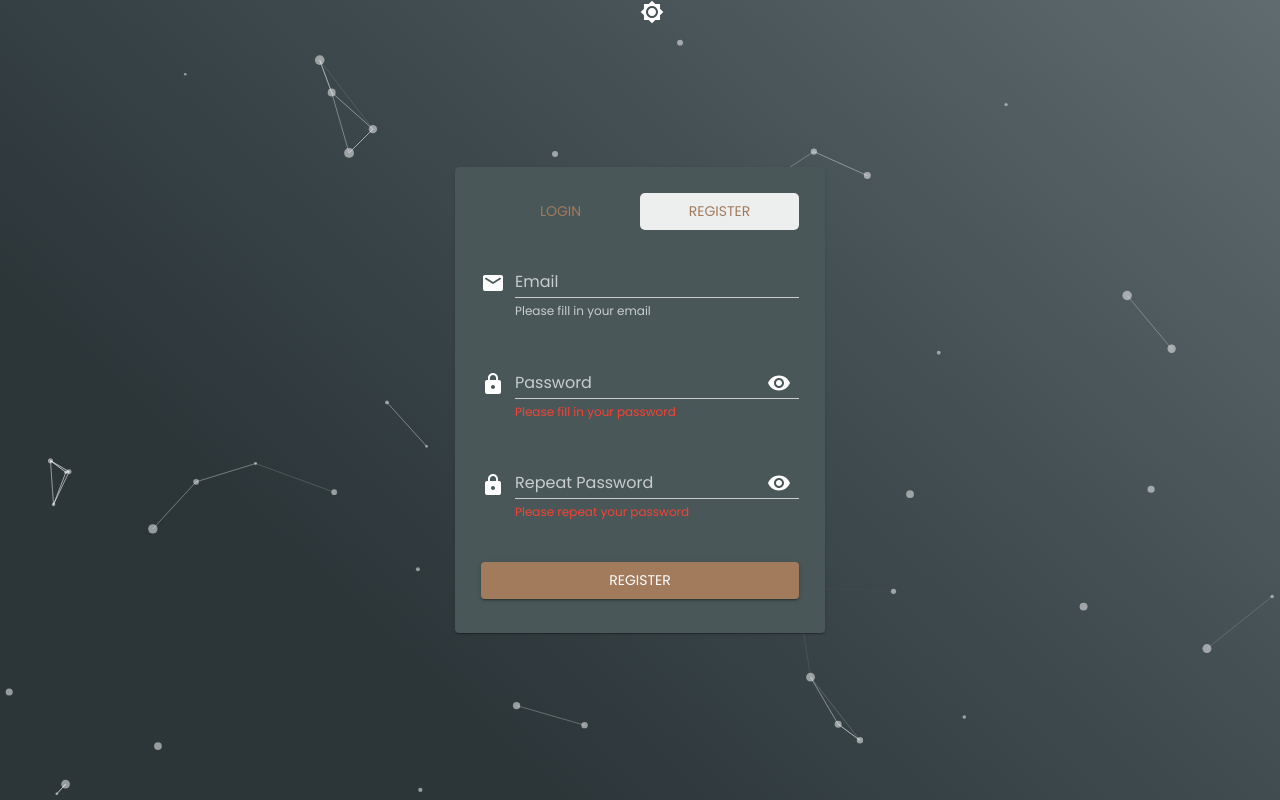
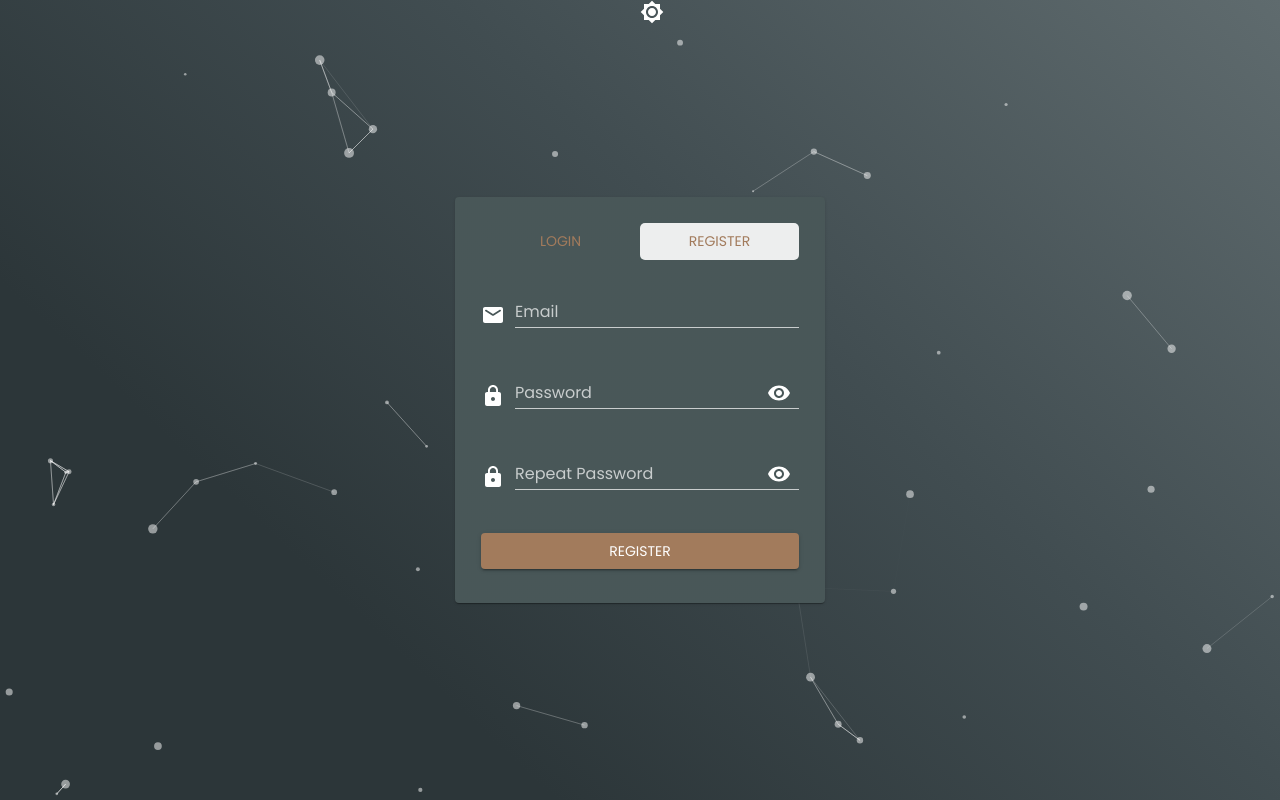
Before and after one commit to jia-wei-00/material_template, a React (Vite) app: page / in a window 1280 px wide. Both pictures are taken after a click on the button "REGISTER". Built offline with nearby package versions, Linux system fonts and the light colour scheme.

Commit message:
add validation connect the function to firebase auth

```diff
--- a/src/App.tsx
+++ b/src/App.tsx
@@ -25,7 +25,9 @@ const App: React.FC = () => {
 
         <Routes>
           {!authStore.user ? (
-            <Route path="/" element={<LoginPage />} />
+            <>
+              <Route path="/" element={<LoginPage />} />
+            </>
           ) : (
             <Route path="/" element={<HomePage />} />
           )}
--- a/src/pages/login.tsx
+++ b/src/pages/login.tsx
@@ -11,7 +11,6 @@ import {
   Input,
   InputAdornment,
   InputLabel,
-  TextField,
 } from "@mui/material";
 import {
   EmailRounded,
@@ -22,31 +21,37 @@ import {
 import { motion } from "framer-motion";
 import { HomeParticle } from "../components";
 import { authStore } from "../stores";
+import { useForm, SubmitHandler } from "react-hook-form";
+import { zodResolver } from "@hookform/resolvers/zod";
+import { registerSchema, loginSchema } from "../schemas/login-page-schemas";
+import { InputData } from "../types/form";
 
 const LoginPage: React.FC = () => {
   const [showPassword, setShowPassword] = React.useState<boolean>(false);
   const [showRepeatPassword, setShowRepeatPassword] =
     React.useState<boolean>(false);
   const [active, setActive] = React.useState<string>("login");
-  const [email, setEmail] = React.useState<string>("");
-  const [password, setPassword] = React.useState<string>("");
-  const [repeatPassword, setRepeatPassword] = React.useState<string>("");
-  const [formSubmitted, setFormSubmitted] = React.useState<boolean>(false);
 
-  const handleClickShowPassword = () => setShowPassword((show) => !show);
+  const {
+    register,
+    formState: { errors, isSubmitSuccessful },
+    reset,
+    handleSubmit,
+  } = useForm<InputData>({
+    resolver: zodResolver(active === "login" ? loginSchema : registerSchema),
+  });
 
-  const handleMouseDownPassword = (
-    event: React.MouseEvent<HTMLButtonElement>
-  ) => {
-    event.preventDefault();
-  };
+  React.useEffect(() => {
+    if (isSubmitSuccessful) {
+      reset();
+    }
+    // eslint-disable-next-line react-hooks/exhaustive-deps
+  }, [isSubmitSuccessful]);
 
-  const handleLoginRegister = (e: React.FormEvent<HTMLFormElement>): void => {
-    // if(email || pass)
-    e.preventDefault();
+  const onSubmitHandler: SubmitHandler<InputData> = (values) => {
     active === "login"
-      ? authStore.signIn(email, password)
-      : authStore.signUp(email, repeatPassword);
+      ? authStore.signIn(values.email, values.password)
+      : authStore.signUp(values.email, values.passwordConfirm!);
   };
 
   return (
@@ -62,69 +67,71 @@ const LoginPage: React.FC = () => {
                 className="indicator"
               />
             </motion.div>
-            <motion.form className="mt-10" onSubmit={handleLoginRegister}>
-              <Box className="box mt-10">
+            <motion.form
+              className="mt-10"
+              onSubmit={handleSubmit(onSubmitHandler)}
+            >
+              {/* Email Input */}
+              <Box
+                className={`${
+                  !!errors["email"] ? "flex-center" : "flex-end"
+                } box mt-10`}
+              >
                 <EmailRounded className="icon" />
                 <FormControl variant="standard" className="form-control">
                   <InputLabel
-                    error={!/\S+@\S+\.\S+/.test(email) && email != ""}
+                    error={!!errors["email"]}
                     htmlFor="standard-email"
                   >
                     Email
                   </InputLabel>
                   <Input
-                    error={!/\S+@\S+\.\S+/.test(email) && email != ""}
-                    id="standard-error-helper-text"
-                    onChange={(e) => setEmail(e.target.value)}
+                    error={!!errors["email"]}
                     type="email"
-                    value={email}
-                    required
+                    {...register("email")}
                   />
-                  <FormHelperText
-                    error={
-                      !/\S+@\S+\.\S+/.test(email) &&
-                      email !== "" &&
-                      formSubmitted &&
-                      email === ""
-                    }
-                  >
-                    {!email
-                      ? "Please fill in your email"
-                      : !/\S+@\S+\.\S+/.test(email)
-                      ? "Incorrect email format"
-                      : "Nice"}
+                  <FormHelperText error={!!errors["email"]}>
+                    {errors["email"] ? errors["email"].message : ""}
                   </FormHelperText>
                 </FormControl>
               </Box>
-              <Box className={`box ${active === "login" && "mb-10"}`}>
+
+              {/* Password Input */}
+              <Box
+                className={`${
+                  !!errors["password"] ? "flex-center" : "flex-end"
+                } box`}
+              >
                 <Lock className="icon" />
                 <FormControl variant="standard">
-                  <InputLabel htmlFor="standard-adornment-password">
+                  <InputLabel
+                    error={!!errors["password"]}
+                    htmlFor="standard-adornment-password"
+                  >
                     Password
                   </InputLabel>
                   <Input
-                    id="standard-adornment-password"
                     type={showPassword ? "text" : "password"}
-                    onChange={(e) => setPassword(e.target.value)}
+                    error={!!errors["password"]}
                     endAdornment={
                       <InputAdornment position="end">
                         <IconButton
                           aria-label="toggle password visibility"
-                          onClick={handleClickShowPassword}
-                          onMouseDown={handleMouseDownPassword}
+                          onClick={() => setShowPassword((show) => !show)}
                         >
                           {showPassword ? <VisibilityOff /> : <Visibility />}
                         </IconButton>
                       </InputAdornment>
                     }
-                    required
+                    {...register("password")}
                   />
-                  <FormHelperText error={!password}>
-                    {!password ? "Please fill in your password" : "Nice"}
+                  <FormHelperText error={!!errors["password"]}>
+                    {errors["password"] ? errors["password"].message : ""}
                   </FormHelperText>
                 </FormControl>
               </Box>
 
+              {/* Repeat Password Input */}
               <motion.div
                 initial={{ height: 0, opacity: 0 }}
                 animate={
@@ -133,24 +140,29 @@ const LoginPage: React.FC = () => {
                     : { marginTop: -40, height: 0, opacity: 0 }
                 }
               >
-                <Box className="box">
+                <Box
+                  className={`${
+                    !!errors["passwordConfirm"] ? "flex-center" : "flex-end"
+                  } box`}
+                >
                   <Lock className="icon" />
                   <FormControl variant="standard">
-                    <InputLabel htmlFor="standard-adornment-password">
+                    <InputLabel
+                      error={!!errors["passwordConfirm"]}
+                      htmlFor="standard-adornment-password"
+                    >
                       Repeat Password
                     </InputLabel>
                     <Input
-                      id="standard-adornment-password"
                       type={showRepeatPassword ? "text" : "password"}
-                      onChange={(e) => setRepeatPassword(e.target.value)}
+                      error={!!errors["passwordConfirm"]}
                       endAdornment={
                         <InputAdornment position="end">
                           <IconButton
                             aria-label="toggle password visibility"
                             onClick={() =>
-                              setShowRepeatPassword(!showRepeatPassword)
+                              setShowRepeatPassword((show) => !show)
                             }
-                            onMouseDown={handleMouseDownPassword}
                           >
                             {showRepeatPassword ? (
                               <VisibilityOff />
@@ -160,15 +172,12 @@ const LoginPage: React.FC = () => {
                           </IconButton>
                         </InputAdornment>
                       }
+                      {...register("passwordConfirm")}
                     />
-                    <FormHelperText
-                      error={repeatPassword != password || !repeatPassword}
-                    >
-                      {!repeatPassword
-                        ? "Please repeat your password"
-                        : repeatPassword === password
-                        ? "Nice"
-                        : "Password not match"}
+                    <FormHelperText error={!!errors["passwordConfirm"]}>
+                      {errors["passwordConfirm"]
+                        ? errors["passwordConfirm"].message
+                        : ""}
                     </FormHelperText>
                   </FormControl>
                 </Box>
--- /dev/null
+++ b/src/schemas/login-page-schemas.tsx
@@ -0,0 +1,21 @@
+import { object, string, ZodType } from "zod";
+
+export const registerSchema: ZodType = object({
+  email: string().nonempty("Email is required").email("Email is invalid"),
+  password: string()
+    .nonempty("Password is required")
+    .min(8, "Password must be more than 8 characters")
+    .max(32, "Password must be less than 32 characters"),
+  passwordConfirm: string().nonempty("Please confirm your password"),
+}).refine((data) => data.password === data.passwordConfirm, {
+  path: ["passwordConfirm"],
+  message: "Passwords do not match",
+});
+
+export const loginSchema: ZodType = object({
+  email: string().nonempty("Email is required").email("Email is invalid"),
+  password: string()
+    .nonempty("Password is required")
+    .min(8, "Password must be more than 8 characters")
+    .max(32, "Password must be less than 32 characters"),
+});
--- a/src/styles/pages/login.scss
+++ b/src/styles/pages/login.scss
@@ -47,6 +47,13 @@
 
   .box {
     display: flex;
+  }
+
+  .flex-end {
+    align-items: flex-end;
+  }
+
+  .flex-center {
     align-items: center;
   }
 
--- /dev/null
+++ b/src/types/form.tsx
@@ -0,0 +1,5 @@
+export type InputData = {
+  email: string;
+  password: string;
+  passwordConfirm?: string;
+};
```
